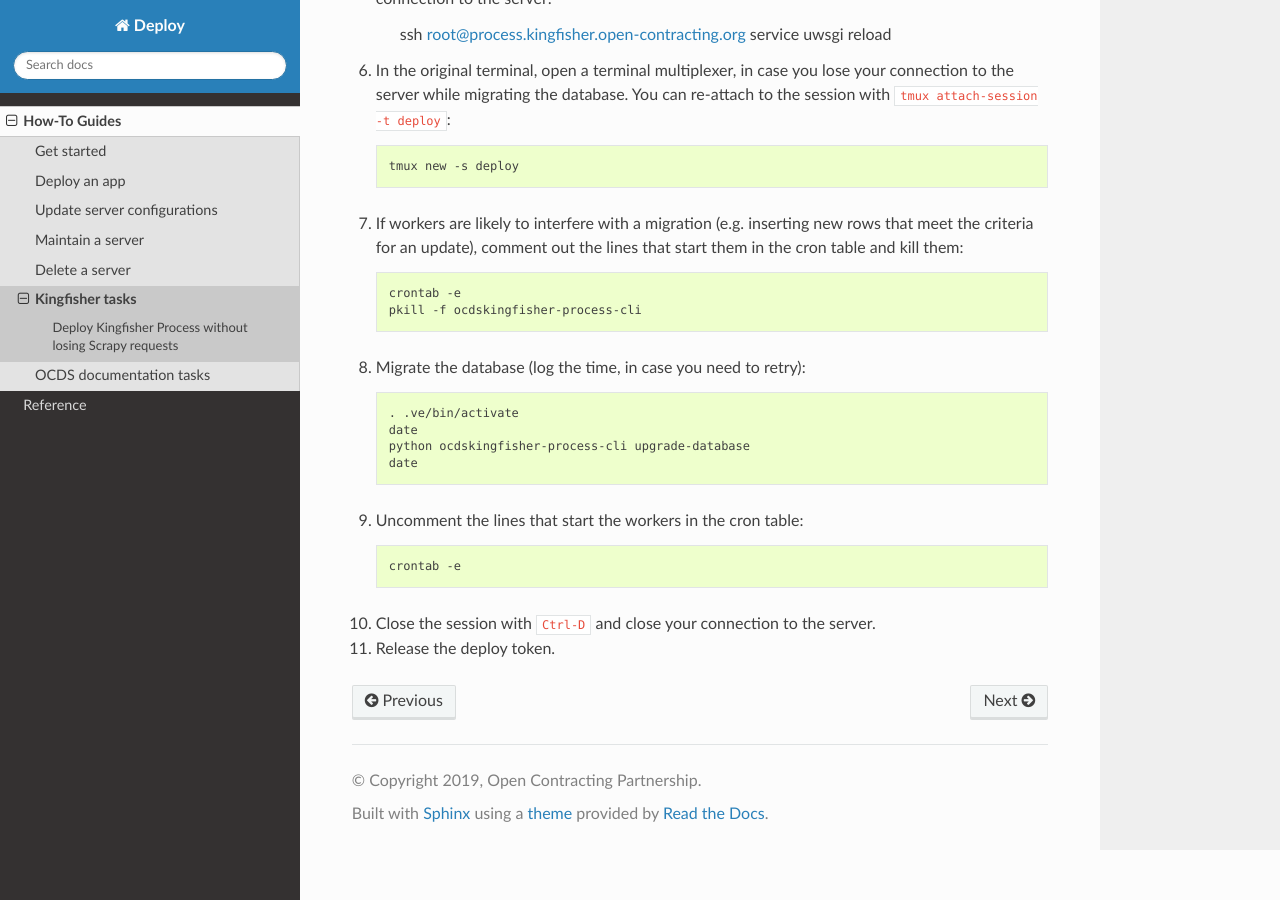
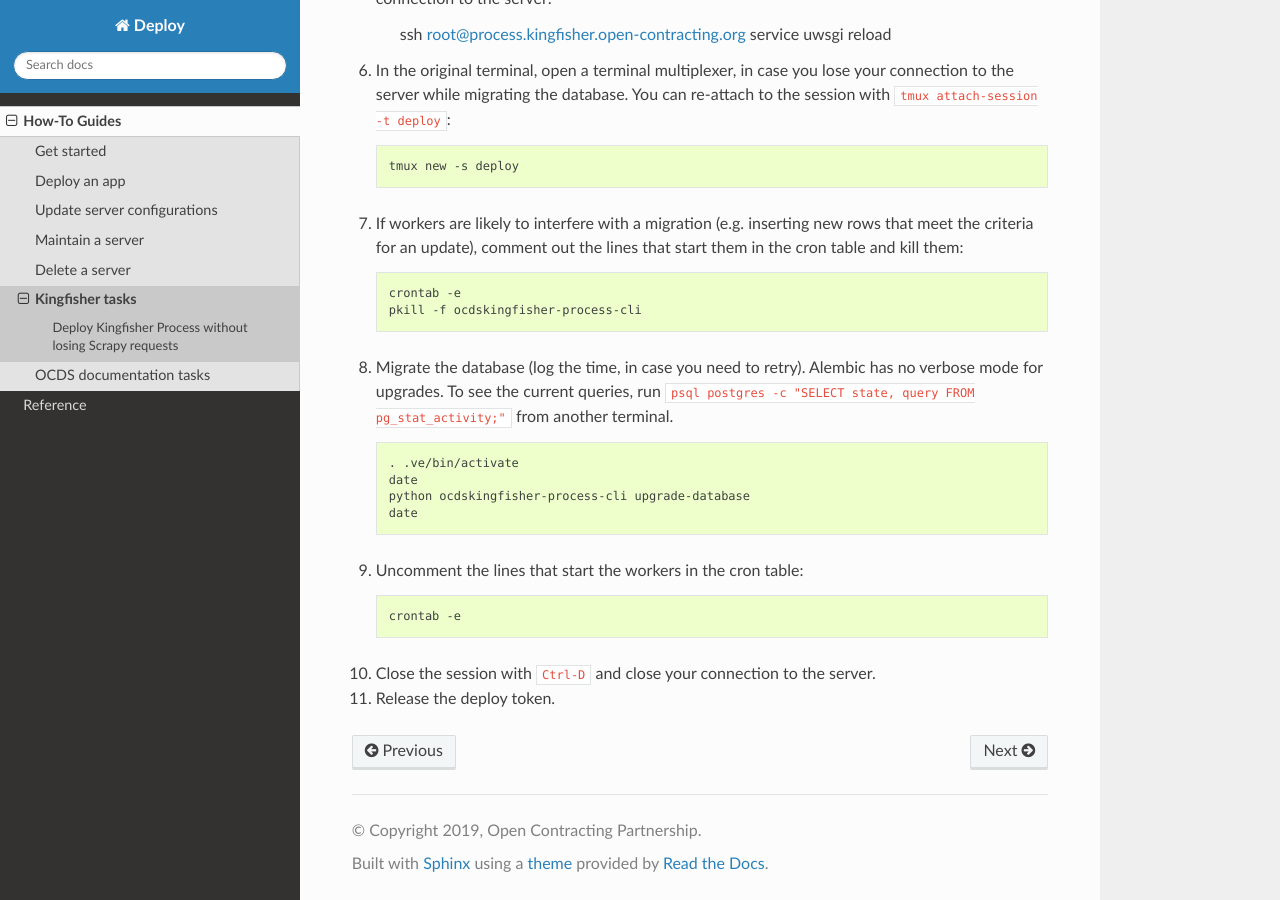
Before and after one commit to open-contracting/deploy, a Sphinx documentation site: the page built from docs/how-to/kingfisher.rst, in a window 1280 px wide and 900 px high, scrolled down 1163 px. Built offline with Sphinx 7.4.7 and the Read the Docs theme 2.0.0, drawn with Linux system fonts in a browser that asks for light colours.

Commit message:
Add tip on how to see current queries

```diff
--- a/docs/how-to/kingfisher.rst
+++ b/docs/how-to/kingfisher.rst
@@ -56,7 +56,7 @@ Note: ``service uwsgi reload`` runs ``/etc/init.d/uwsgi reload``, which sends th
       crontab -e
       pkill -f ocdskingfisher-process-cli
 
-#. Migrate the database (log the time, in case you need to retry):
+#. Migrate the database (log the time, in case you need to retry). Alembic has no verbose mode for upgrades. To see the current queries, run ``psql postgres -c "SELECT state, query FROM pg_stat_activity;"`` from another terminal.
 
    .. code-block:: bash
 
```
